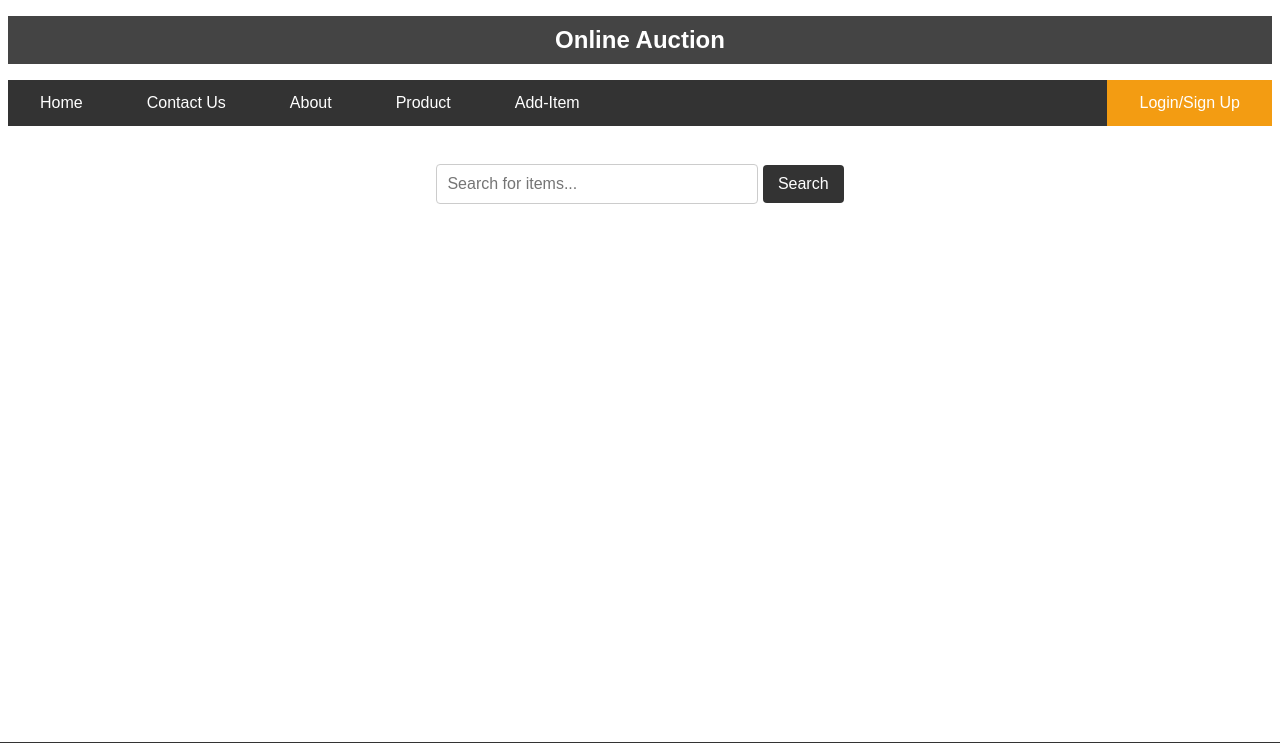
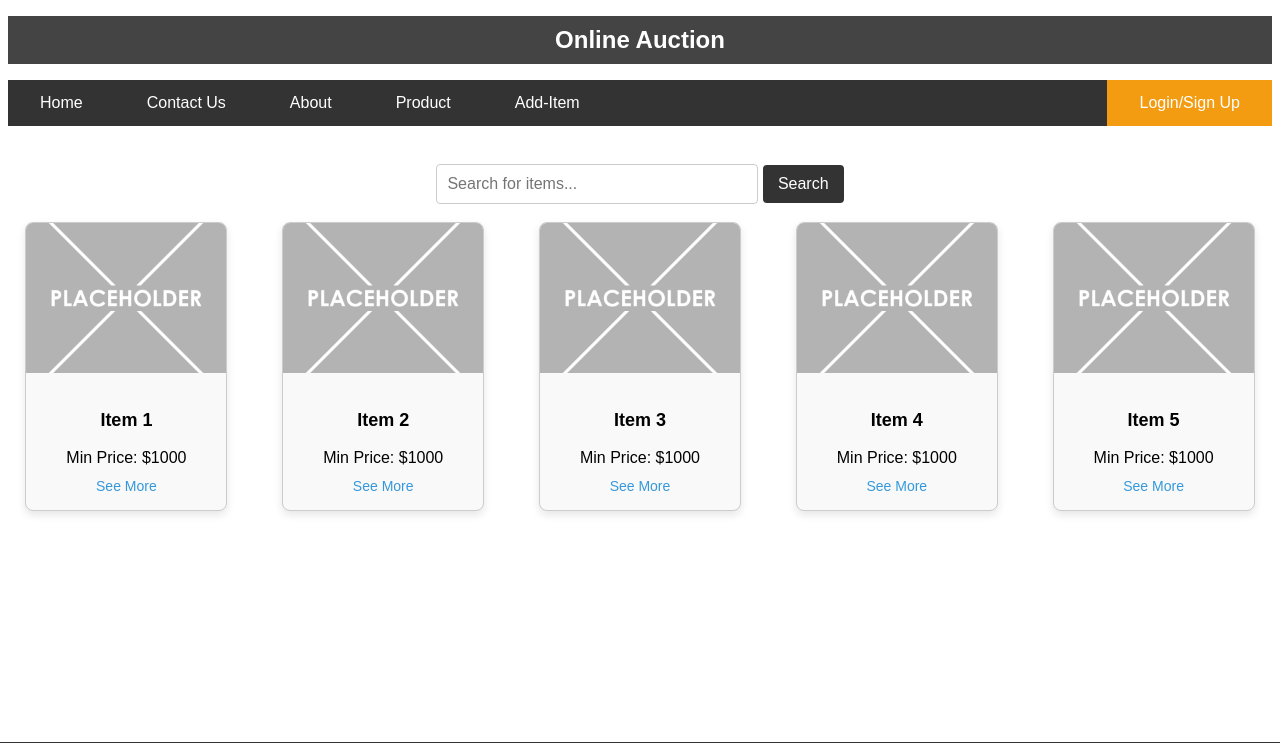
Before and after one commit to Namrata023/onlineauction, a Django app: page /home/ in a window 1280 px wide. Shown: the top 743 px of the page. Run offline with Django 5.2, Linux system fonts and the light colour scheme.

Commit message:
add cards for items display in homepage

```diff
--- /dev/null
+++ b/myapp/static/css/home_card.css
@@ -0,0 +1,46 @@
+.card-container {
+    display: flex;
+    flex-wrap: wrap;
+    justify-content: space-around;
+    gap: 20px;
+}
+
+.card {
+    width: 200px;
+    border: 1px solid #ccc;
+    border-radius: 8px;
+    overflow: hidden;
+    text-align: center;
+    background-color: #f9f9f9;
+    box-shadow: 0 4px 8px rgba(0, 0, 0, 0.1);
+}
+
+.card-image {
+    width: 100%;
+    height: 150px;
+    object-fit: cover;
+}
+
+.card-content {
+    padding: 15px;
+}
+
+.card-title {
+    font-size: 18px;
+    font-weight: bold;
+}
+
+.card-price {
+    font-size: 16px;
+    margin: 10px 0;
+}
+
+.see-more-link {
+    color: #3498db;
+    text-decoration: none;
+    font-size: 14px;
+}
+
+.see-more-link:hover {
+    text-decoration: underline;
+}
--- a/myapp/templates/home.html
+++ b/myapp/templates/home.html
@@ -6,6 +6,7 @@
         <meta charset="utf-8" />
         <meta name="viewport" content="width=device-width, initial-scale=1"/>
         <link rel="stylesheet" type="text/css" href="{% static 'css/home.css' %}">
+        <link rel="stylesheet" type="text/css" href="{% static 'css/home_card.css' %}">
     </head>
     <body>
         <header>
@@ -23,8 +24,21 @@
             <input type="text" placeholder="Search for items..." />
             <button type="submit">Search</button>
         </div>
+        <br>
         </header>
         <main>
+            <div class="card-container">
+                {% for i in items %}
+                    <div class="card">
+                        <img src="{% static 'images/placeholder.png' %}" alt="Item {{ i }}" class="card-image">
+                        <div class="card-content">
+                            <h3 class="card-title">Item {{ i }}</h3>
+                            <p class="card-price">Min Price: ${{ 1000 }}</p>
+                            <a href="#" class="see-more-link">See More</a>
+                        </div>
+                    </div>
+                {% endfor %}
+            </div>
         </main>
 
 
--- a/myapp/views.py
+++ b/myapp/views.py
@@ -4,4 +4,7 @@ def simple_page_view(request):
     return render(request, 'myapp/simple_page.html')
 
 def home(request):
-   return render(request,'home.html')
+
+    items = [1, 2, 3, 4, 5]
+
+    return render(request,'home.html', {'items': items})
```
Also changed, not shown: myapp/static/images/placeholder.png (added).
